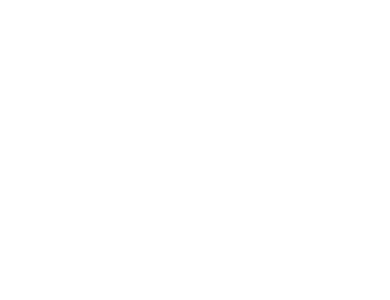
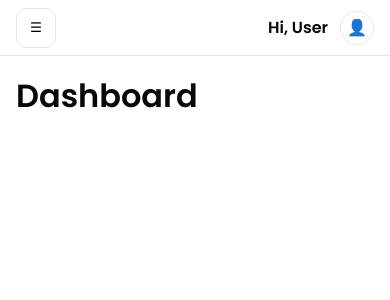
Before and after one commit to lomika-cad/dyno-docs-temp, a React (Vite) app in the folder dyno-docs-ui/: page /dashboard in a window 390 px wide. Before the commit this address had no page. Shown: the top 300 px of the page. Built offline with nearby package versions, Linux system fonts and the light colour scheme.

Commit message:
feat: implement Navbar component with responsive design and navigation links

```diff
--- a/dyno-docs-ui/src/App.tsx
+++ b/dyno-docs-ui/src/App.tsx
@@ -1,5 +1,6 @@
 import { Route, Routes } from "react-router-dom"
 import Home from "./pages/Home"
+import Dashboard from "./pages/Dashboard"
 
 function App() {
 
@@ -7,6 +8,7 @@
     <>
       <Routes>
         <Route path="/" element={<Home />} />
+        <Route path="/dashboard" element={<Dashboard />} />
       </Routes>
     </>
   )
--- a/dyno-docs-ui/src/layouts/Header.tsx
+++ b/dyno-docs-ui/src/layouts/Header.tsx
@@ -1,9 +1,12 @@
 import { useState } from "react";
 import "../styles/header.css";
 import logo from "../assets/dyno-docs.png"
+import { useNavigate } from "react-router-dom";
 
 export default function Header() {
   const [open, setOpen] = useState(false);
+
+  const navigate = useNavigate();
 
   return (
     <>
@@ -27,7 +30,7 @@
 
           {/* Action Buttons */}
           <div className="auth-buttons">
-            <button className="sign-in">Sign In</button>
+            <button className="sign-in" onClick={() => navigate("/dashboard")}>Sign In</button>
             <button className="sign-up">Sign Up</button>
           </div>
 
@@ -51,7 +54,7 @@
             <a href="#" onClick={() => setOpen(false)}>About Us</a>
             <a href="#" onClick={() => setOpen(false)}>Contact Us</a>
 
-            <button className="sign-in-1">Sign In</button>
+            <button className="sign-in-1"  onClick={() => navigate("/dashboard")}>Sign In</button>
             <button className="sign-up-1">Sign Up</button>
           </div>
         </div>
--- /dev/null
+++ b/dyno-docs-ui/src/layouts/Navbar.tsx
@@ -0,0 +1,110 @@
+import { useCallback, useMemo, useState } from "react";
+import type { ReactNode } from "react";
+import { NavLink } from "react-router-dom";
+import "../styles/navbar.css";
+import logo from "../assets/dyno-docs.png";
+
+export type NavbarItem = {
+  label: string;
+  to: string;
+};
+
+export type NavbarProps = {
+  children: ReactNode;
+  items?: NavbarItem[];
+  userName?: string;
+};
+
+export default function Navbar({
+  children,
+  items,
+  userName = "User",
+}: NavbarProps) {
+  const [mobileOpen, setMobileOpen] = useState(false);
+
+  const navItems = useMemo<NavbarItem[]>(
+    () =>
+      items ?? [
+        { label: "Dashboard", to: "/dashboard" },
+        { label: "Agency Data", to: "/agency-data" },
+        { label: "Partnerships", to: "/partnerships" },
+        { label: "Templates", to: "/templates" },
+        { label: "Promo Codes", to: "/promo-codes" },
+        { label: "Chatbot Integration", to: "/chatbot-integration" },
+        { label: "Chats", to: "/chats" },
+        { label: "Report Generation", to: "/report-generation" },
+        { label: "Report History", to: "/report-history" },
+        { label: "Customer Profiles", to: "/customer-profiles" },
+      ],
+    [items]
+  );
+
+  const closeMobile = useCallback(() => setMobileOpen(false), []);
+  const toggleMobile = useCallback(() => setMobileOpen((v) => !v), []);
+
+  return (
+    <div className="app-shell">
+      <aside
+        className={`sidebar ${mobileOpen ? "sidebar--open" : ""}`}
+        aria-label="Primary"
+      >
+        <div className="sidebar__brand">
+          <img className="sidebar__logo" src={logo} alt="DynoDocs" />
+        </div>
+
+        <nav className="sidebar__nav" aria-label="Navigation">
+          {navItems.map((item) => (
+            <NavLink
+              key={item.to}
+              to={item.to}
+              className={({ isActive }) =>
+                `sidebar__link ${isActive ? "sidebar__link--active" : ""}`
+              }
+              onClick={closeMobile}
+            >
+              {item.label}
+            </NavLink>
+          ))}
+        </nav>
+
+        <button type="button" className="sidebar__logout" onClick={closeMobile}>
+          Logout
+        </button>
+      </aside>
+
+      {mobileOpen && (
+        <button
+          type="button"
+          className="sidebar__backdrop"
+          aria-label="Close navigation"
+          onClick={closeMobile}
+        />
+      )}
+
+      <div className="main">
+        <header className="topbar">
+          <button
+            type="button"
+            className="topbar__menu"
+            aria-label={mobileOpen ? "Close menu" : "Open menu"}
+            aria-expanded={mobileOpen}
+            onClick={toggleMobile}
+          >
+            ☰
+          </button>
+
+          <div className="topbar__spacer" />
+
+          <div className="topbar__user" aria-label="User">
+            <span className="topbar__greeting">Hi, {userName}</span>
+            <span className="topbar__avatar" aria-hidden="true">
+              👤
+            </span>
+          </div>
+        </header>
+
+        <main className="main__content">{children}</main>
+      </div>
+    </div>
+  );
+}
--- /dev/null
+++ b/dyno-docs-ui/src/pages/Dashboard.tsx
@@ -0,0 +1,9 @@
+import Navbar from "../layouts/Navbar";
+
+export default function Dashboard() {
+  return (
+    <Navbar userName="User">
+      <h1>Dashboard</h1>
+    </Navbar>
+  );
+}
--- /dev/null
+++ b/dyno-docs-ui/src/styles/navbar.css
@@ -0,0 +1,148 @@
+.app-shell {
+  min-height: 100vh;
+  display: flex;
+  background: var(--color-background);
+}
+
+.sidebar {
+  width: 260px;
+  flex: 0 0 260px;
+  background: var(--color-background);
+  border-right: 1px solid var(--color-border);
+  display: flex;
+  flex-direction: column;
+}
+
+.sidebar__brand {
+  padding: var(--spacing-4);
+  border-bottom: 1px solid var(--color-border);
+}
+
+.sidebar__logo {
+  width: 180px;
+  height: auto;
+  display: block;
+}
+
+.sidebar__nav {
+  padding: var(--spacing-3);
+  display: flex;
+  flex-direction: column;
+  gap: var(--spacing-2);
+  overflow: auto;
+}
+
+.sidebar__link {
+  text-decoration: none;
+  color: var(--color-text-black);
+  font-size: var(--font-size-sm);
+  font-weight: 600;
+  padding: 10px 12px;
+  border-radius: 10px;
+}
+
+.sidebar__link:hover {
+  color: var(--hover);
+}
+
+.sidebar__link--active {
+  color: var(--color-primary);
+}
+
+.sidebar__logout {
+  margin: auto var(--spacing-3) var(--spacing-3);
+  border: 1px solid var(--color-border);
+  background: var(--color-background);
+  border-radius: 10px;
+  padding: 10px 12px;
+  cursor: pointer;
+  font-weight: 600;
+}
+
+.main {
+  flex: 1;
+  min-width: 0;
+  display: flex;
+  flex-direction: column;
+}
+
+.topbar {
+  height: 56px;
+  display: flex;
+  align-items: center;
+  gap: var(--spacing-3);
+  padding: 0 var(--spacing-4);
+  border-bottom: 1px solid var(--color-border);
+  background: var(--color-background);
+}
+
+.topbar__menu {
+  border: 1px solid var(--color-border);
+  background: var(--color-background);
+  border-radius: 10px;
+  width: 40px;
+  height: 40px;
+  cursor: pointer;
+  display: none;
+}
+
+.topbar__spacer {
+  flex: 1;
+}
+
+.topbar__user {
+  display: flex;
+  align-items: center;
+  gap: var(--spacing-3);
+  font-weight: 600;
+}
+
+.topbar__avatar {
+  width: 34px;
+  height: 34px;
+  border-radius: 999px;
+  border: 1px solid var(--color-border);
+  display: inline-flex;
+  align-items: center;
+  justify-content: center;
+}
+
+.main__content {
+  padding: var(--spacing-6);
+}
+
+/* Mobile drawer behavior */
+@media (max-width: 900px) {
+  .sidebar {
+    position: fixed;
+    top: 0;
+    left: -280px;
+    bottom: 0;
+    z-index: 1200;
+    box-shadow: var(--shadow-md);
+    transition: left 0.2s ease;
+  }
+
+  .sidebar--open {
+    left: 0;
+  }
+
+  .sidebar__backdrop {
+    position: fixed;
+    inset: 0;
+    background: rgba(0, 0, 0, 0.25);
+    z-index: 1100;
+    border: none;
+    padding: 0;
+  }
+
+  .topbar__menu {
+    display: inline-flex;
+    align-items: center;
+    justify-content: center;
+  }
+
+  .main__content {
+    padding: var(--spacing-4);
+  }
+}
```
